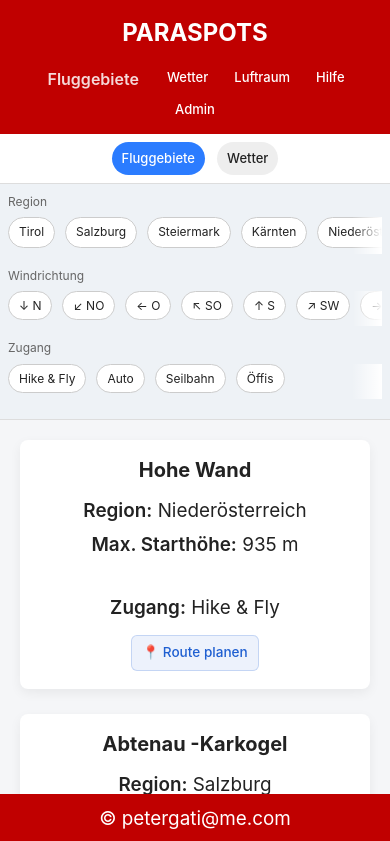
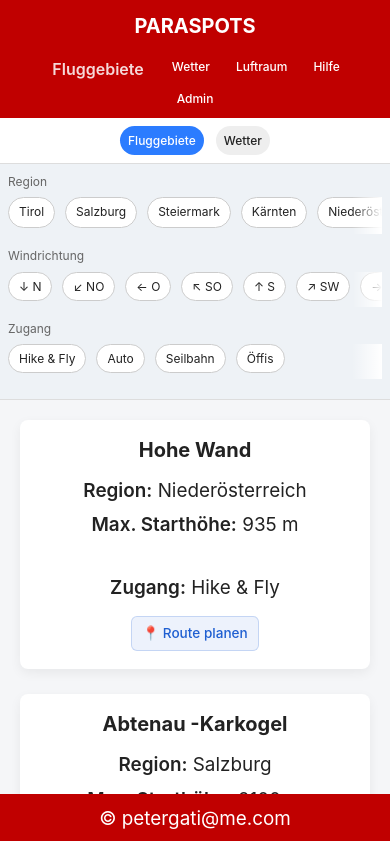
Before and after one commit to PeterGati/paraspots, a plain HTML site: page index.html in a window 390 px wide. Shown: the top 841 px of the page. Drawn offline with Linux system fonts and the light colour scheme.

Commit message:
Update style.css

```diff
--- a/css/style.css
+++ b/css/style.css
@@ -1285,12 +1285,12 @@ body {
 
     /* HEADER */
     .site-header {
-        padding: 14px 10px !important;
+        padding: 10px 8px !important;
     }
 
     .site-header h1 {
-        font-size: 24px !important;
-        margin-bottom: 6px !important;
+        font-size: 20px !important;
+        margin-bottom: 4px !important;
     }
 
     .header-nav {
@@ -1301,7 +1301,7 @@ body {
     }
 
     .header-nav a {
-        font-size: 13px !important;
+        font-size: 12px !important;
     }
 
     /* MODE SWITCH */
@@ -1310,8 +1310,8 @@ body {
     }
 
     .mode-btn {
-        font-size: 13px;
-        padding: 6px 10px;
+        font-size: 12px;
+        padding: 5px 8px;
     }
 
     /* FILTER */
```
